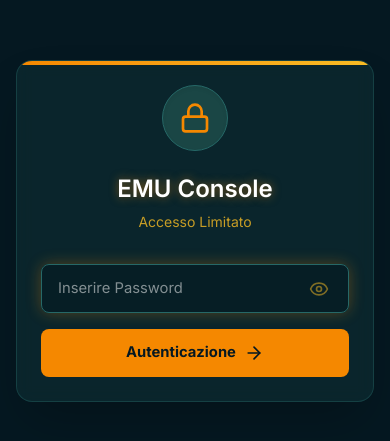
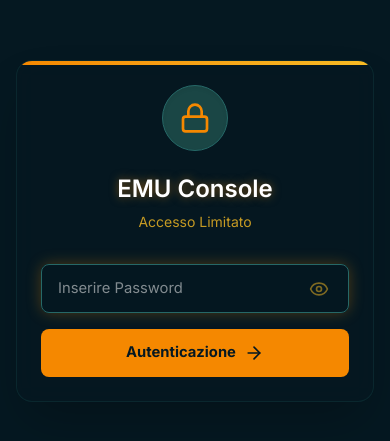
Before and after one commit to Gardo-Core/EMU-Console, a Next.js app: page / in a window 390 px wide. Shown: the part 191-632 px from the top of the page. Built offline with nearby package versions, Linux system fonts and the light colour scheme; no server answers.

Commit message:
bug grafici, bottleneck e varie

```diff
--- a/src/app/globals.css
+++ b/src/app/globals.css
@@ -80,6 +80,15 @@ h1, h2, h3, h4, h5, h6 {
   }
 }
 
+/* Solo su Mobile: rendiamo le schede più scure per migliorare il contrasto */
+@media (max-width: 768px) {
+  .glass-card {
+    background: rgba(5, 24, 33, 0.8) !important;
+    backdrop-filter: blur(12px);
+    border-color: rgba(38, 104, 103, 0.2);
+  }
+}
+
 @media (prefers-reduced-motion) {
   * {
     animation-duration: 0.01ms !important;
```
